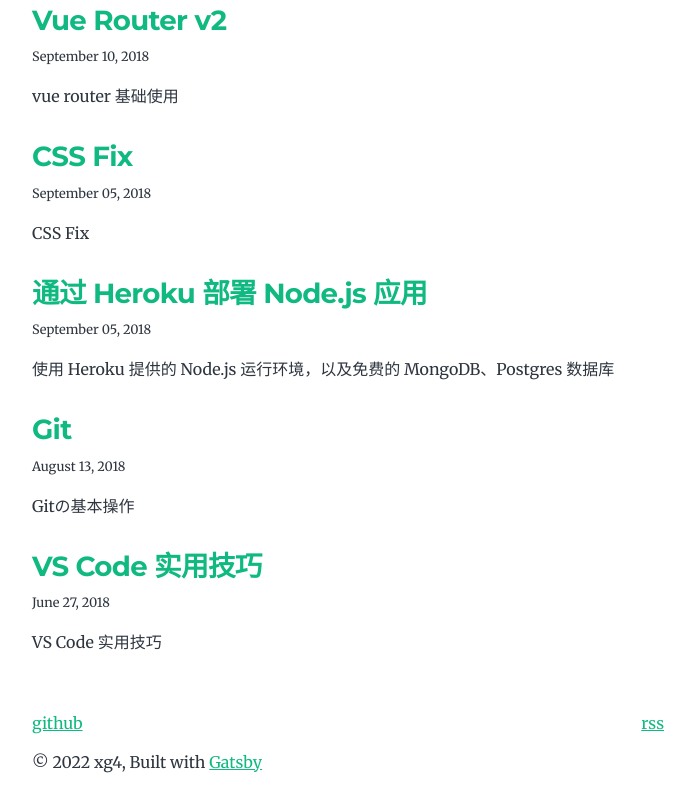
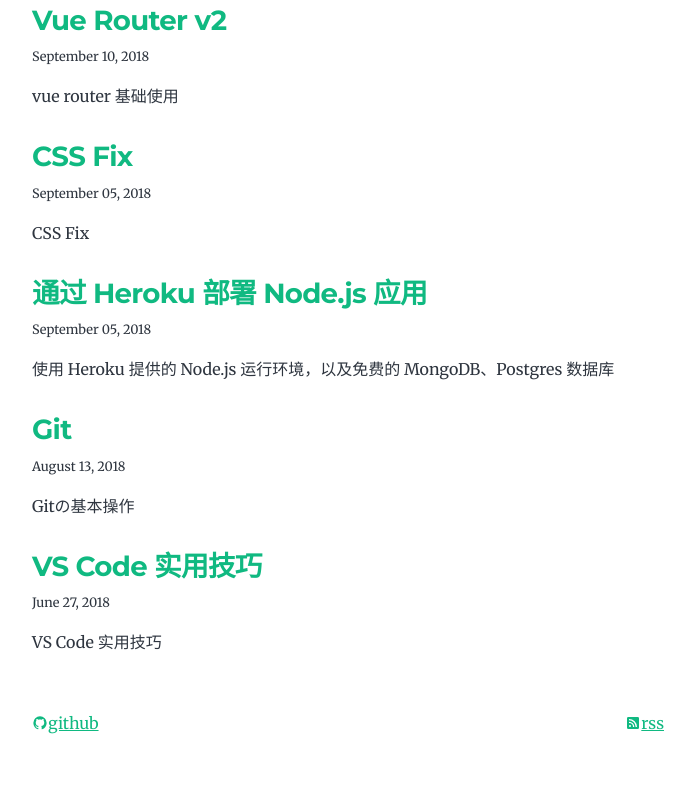
Before and after one commit to xg4/blog, a Gatsby site: page / in a window 1280 px wide. Shown: the part 1521-2333 px from the top of the page, without its empty margins (292-987 px from the left). Built offline with nearby package versions, Linux system fonts and the light colour scheme; Gatsby itself is replaced by a stand-in of ours.

Commit message:
Update footer links

```diff
--- a/src/components/footer.js
+++ b/src/components/footer.js
@@ -1,25 +1,59 @@
 import * as React from 'react'
+
+function MdiGithub() {
+  return (
+    <svg width="1em" height="1em" viewBox="0 0 24 24">
+      <path
+        fill="currentColor"
+        d="M12 2A10 10 0 0 0 2 12c0 4.42 2.87 8.17 6.84 9.5c.5.08.66-.23.66-.5v-1.69c-2.77.6-3.36-1.34-3.36-1.34c-.46-1.16-1.11-1.47-1.11-1.47c-.91-.62.07-.6.07-.6c1 .07 1.53 1.03 1.53 1.03c.87 1.52 2.34 1.07 2.91.83c.09-.65.35-1.09.63-1.34c-2.22-.25-4.55-1.11-4.55-4.92c0-1.11.38-2 1.03-2.71c-.1-.25-.45-1.29.1-2.64c0 0 .84-.27 2.75 1.02c.79-.22 1.65-.33 2.5-.33c.85 0 1.71.11 2.5.33c1.91-1.29 2.75-1.02 2.75-1.02c.55 1.35.2 2.39.1 2.64c.65.71 1.03 1.6 1.03 2.71c0 3.82-2.34 4.66-4.57 4.91c.36.31.69.92.69 1.85V21c0 .27.16.59.67.5C19.14 20.16 22 16.42 22 12A10 10 0 0 0 12 2Z"
+      ></path>
+    </svg>
+  )
+}
+
+function MdiRssBox() {
+  return (
+    <svg width="1em" height="1em" viewBox="0 0 24 24">
+      <path
+        fill="currentColor"
+        d="M5 3h14a2 2 0 0 1 2 2v14a2 2 0 0 1-2 2H5a2 2 0 0 1-2-2V5a2 2 0 0 1 2-2m2.5 12A1.5 1.5 0 0 0 6 16.5A1.5 1.5 0 0 0 7.5 18A1.5 1.5 0 0 0 9 16.5A1.5 1.5 0 0 0 7.5 15M6 10v2a6 6 0 0 1 6 6h2a8 8 0 0 0-8-8m0-4v2a10 10 0 0 1 10 10h2A12 12 0 0 0 6 6Z"
+      ></path>
+    </svg>
+  )
+}
+
+function Link({ href, children }) {
+  return (
+    <a
+      style={{
+        display: 'flex',
+        justifyContent: 'center',
+        alignItems: 'center',
+      }}
+      href={href}
+      target="_blank"
+      rel="noopener noreferrer"
+    >
+      {children}
+    </a>
+  )
+}
 
 const Footer = () => {
   return (
-    <footer>
-      <div style={{ float: 'right' }}>
-        <a href="/rss.xml" target="_blank" rel="noopener noreferrer">
-          rss
-        </a>
-      </div>
-      <a
-        href="https://github.com/xg4"
-        target="_blank"
-        rel="noopener noreferrer"
-      >
-        github
-      </a>
-      <div style={{ marginTop: 15 }}>
-        © {new Date().getFullYear()} xg4, Built with
-        {` `}
-        <a href="https://www.gatsbyjs.com">Gatsby</a>
-      </div>
+    <footer
+      style={{
+        display: 'flex',
+        justifyContent: 'space-between',
+        alignItems: 'center',
+      }}
+    >
+      <Link href="https://github.com/xg4">
+        <MdiGithub /> github
+      </Link>
+      <Link href="/rss.xml">
+        <MdiRssBox /> rss
+      </Link>
     </footer>
   )
 }
--- a/src/components/seo.js
+++ b/src/components/seo.js
@@ -36,7 +36,7 @@
         lang,
       }}
       title={title ? title : `${defaultTitle} — A blog by xg4`}
-      titleTemplate={defaultTitle ? `%s — ${defaultTitle}` : null}
+      titleTemplate={title ? `%s — ${defaultTitle}` : null}
       meta={[
         {
           name: `description`,
```
